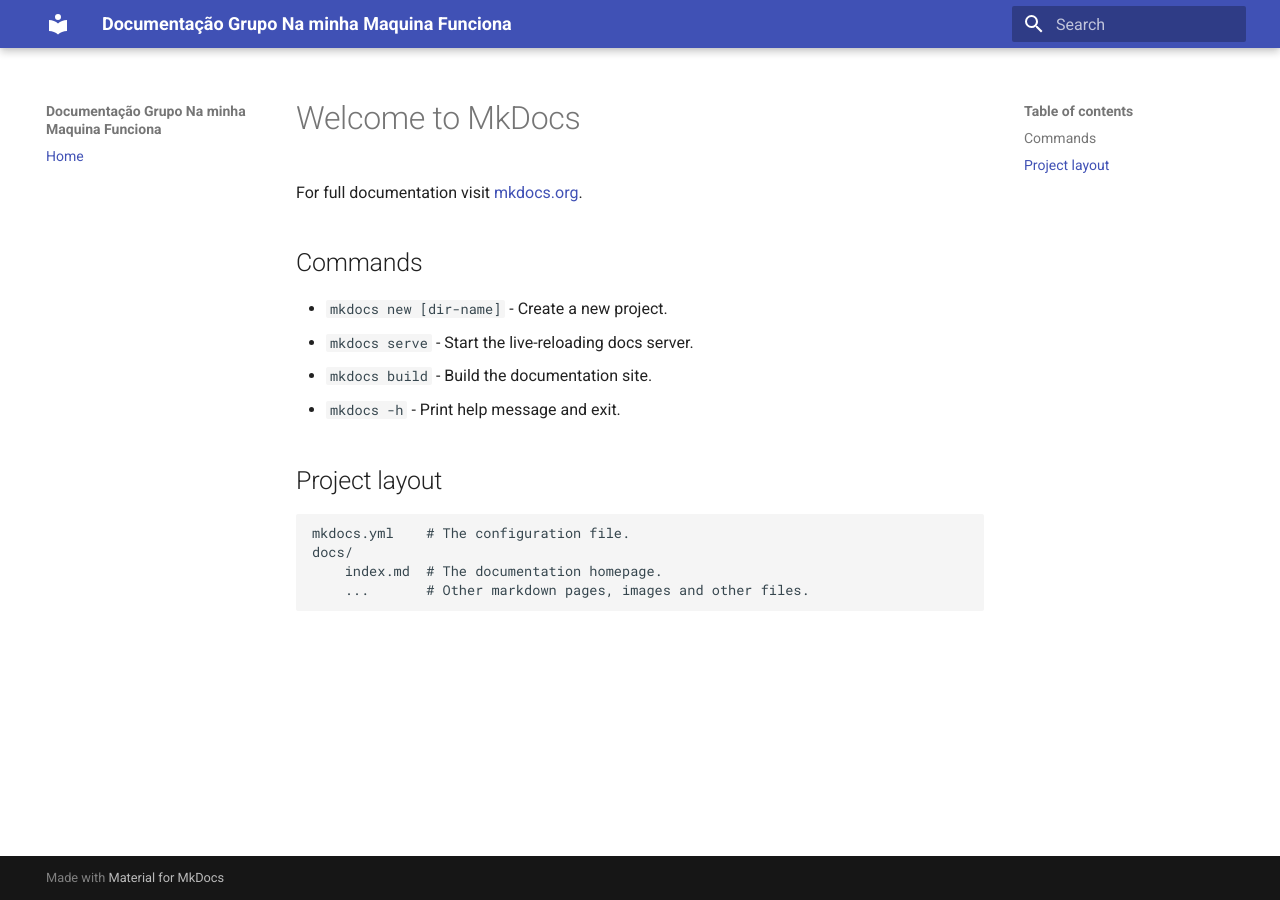
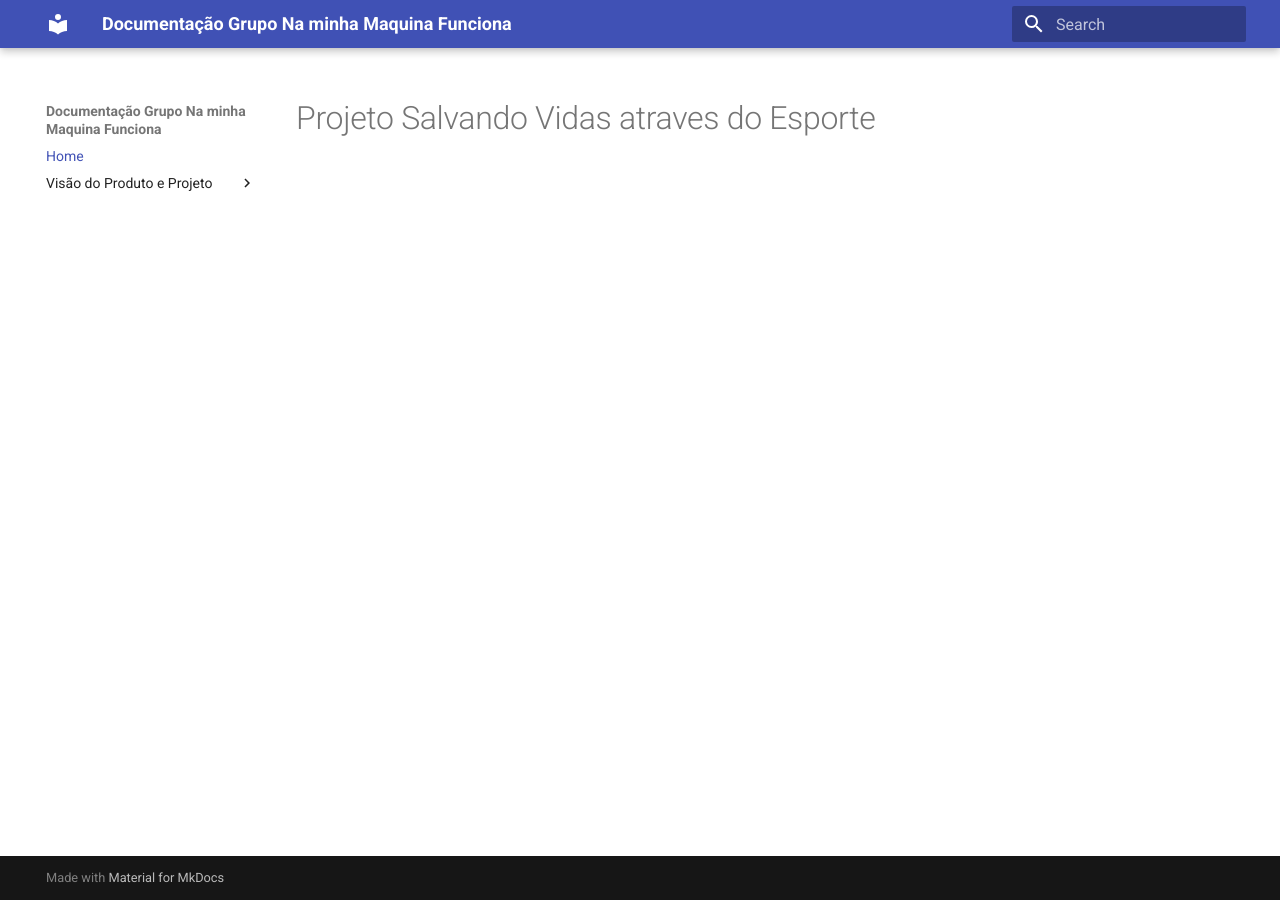
Before and after one commit to mdsreq-fga-unb/REQ-2026.1-T02-Salvando-Vidas-atraves-do-Esporte, an MkDocs documentation site: the page built from docs/index.md, in a window 1280 px wide. Built offline with MkDocs 1.6.1 and Material for MkDocs 9.7.7, drawn with Linux system fonts in a browser that asks for light colours.

Commit message:
docs/adiciona arquivod de visão de produto
Co-authored-by: juliagabriellafs <juliagabriellaf0407@gmail.com>

```diff
--- a/docs/index.md
+++ b/docs/index.md
@@ -1,17 +1 @@
-# Welcome to MkDocs
-
-For full documentation visit [mkdocs.org](https://www.mkdocs.org).
-
-## Commands
-
-* `mkdocs new [dir-name]` - Create a new project.
-* `mkdocs serve` - Start the live-reloading docs server.
-* `mkdocs build` - Build the documentation site.
-* `mkdocs -h` - Print help message and exit.
-
-## Project layout
-
-    mkdocs.yml    # The configuration file.
-    docs/
-        index.md  # The documentation homepage.
-        ...       # Other markdown pages, images and other files.
+# Projeto Salvando Vidas atraves do Esporte
--- a/mkdocs.yml
+++ b/mkdocs.yml
@@ -6,3 +6,6 @@
 
 nav:
   - Home: index.md
+
+  - Visão do Produto e Projeto:
+      - 1. Cenário Atual do Cliente e do Negócio: Visão do Produto e Projeto/index.md
```
Also changed, not shown: docs/Visão do Produto e Projeto/index.md (added, +23 -0 lines), 1 other file.
